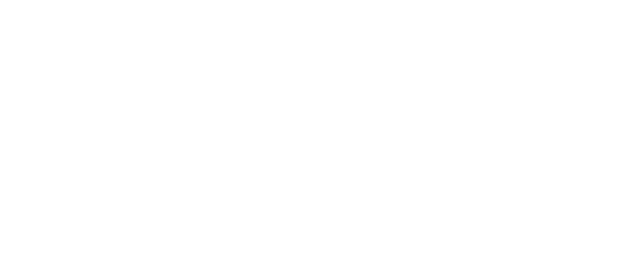
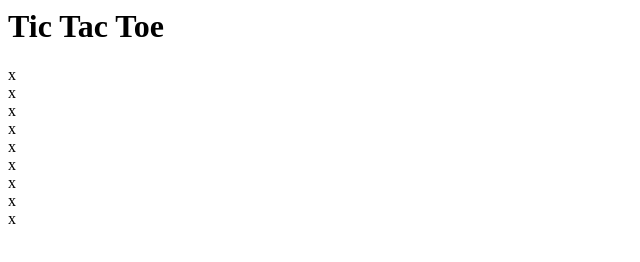
Before and after one commit to stonecnz/learning, a plain HTML site: page OdinProjects/tic-tac-toe/index.html in a window 1280 px wide. Shown: the whole page, without its empty margins (0-640 px from the left). Drawn offline with Linux system fonts and the light colour scheme.

Commit message:
Began to add the factory functions and modules

```diff
--- a/OdinProjects/tic-tac-toe/index.html
+++ b/OdinProjects/tic-tac-toe/index.html
@@ -7,7 +7,10 @@
     <link rel="stylesheet" href="style.css">
 </head>
 <body>
+    <h1>Tic Tac Toe</h1>
+    <div class="game-board">
 
+    </div>
     <script src="script.js"></script>
 </body>
 </html>
--- a/OdinProjects/tic-tac-toe/script.js
+++ b/OdinProjects/tic-tac-toe/script.js
@@ -0,0 +1,37 @@
+const gameboard = (() => { // using a module pattern to create the gameBoard object
+    let gameboardArr = ['x', 'x', 'x', 'x', 'x', 'x', 'x', 'x', 'x']; // initialising the array to hold each of the squares on the gameboard
+
+    const getGameboardArr = () => console.log(`The current gameboard looks like: ${gameboardArr}`);
+
+    const renderGameboard = () => {
+        let board = document.querySelector('.game-board');
+        gameboardArr.forEach(x => {
+            let square = document.createElement('div');
+            square.innerText = x;
+            square.classList = 'game-square';
+            board.appendChild(square);
+        });
+    }
+
+    return {
+        getGameboardArr,
+        renderGameboard
+    };
+})();
+
+const displayController = (() => { // creating the object to control the flow of the game itself
+
+})();
+
+const Player = (name) => { // creating a factor for the objects that play the game
+    let numWins = 0;
+    const getName = () => name;
+
+}
+
+const AI = () => { // creating a factor for the AI player that inherets methods and properties from the player object
+
+}
+
+gameboard.getGameboardArr();
+gameboard.renderGameboard();
```
